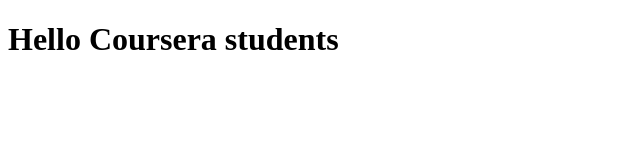
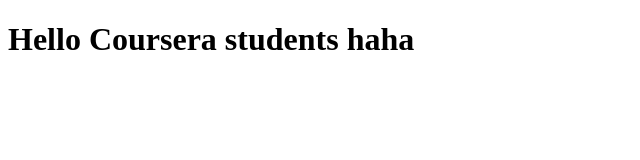
Before and after one commit to markytools/coursera-test, a plain HTML site: page index.html in a window 1280 px wide. Shown: the whole page, without its empty margins (0-640 px from the left). Drawn offline with Linux system fonts and the light colour scheme.

Commit message:
First web file.

```diff
--- a/index.html
+++ b/index.html
@@ -5,6 +5,6 @@
     <title>Hello Coursera</title>
   </head>
   <body>
-    <h1>Hello Coursera students</h1>
+    <h1>Hello Coursera students haha</h1>
   </body>
 </html>
```
